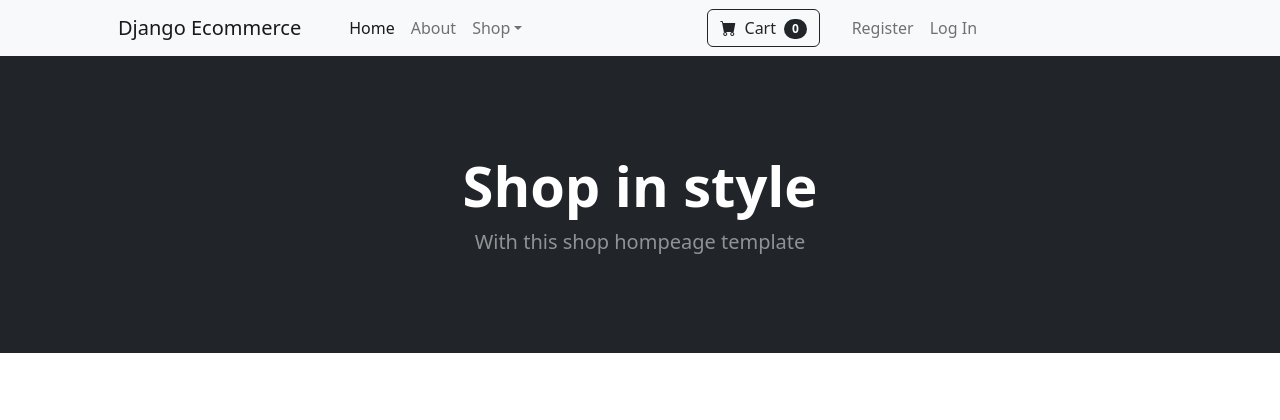
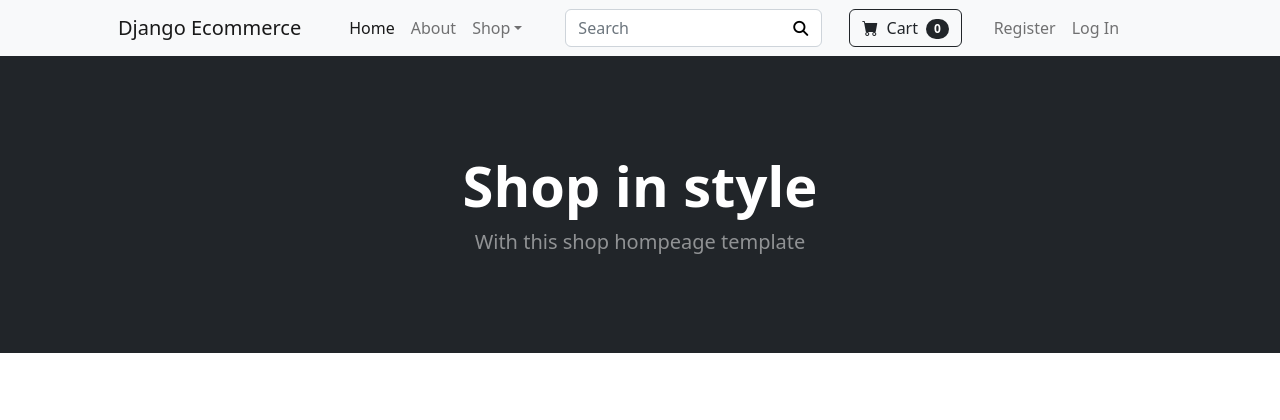
Before and after one commit to GeorgiDN/Ecommerse-with-Django, a Django app: page / in a window 1280 px wide. Shown: the top 420 px of the page. Run offline with Django 5.2, Linux system fonts and the light colour scheme; data that the repository does not hold is empty; some libraries are stand-ins or nearby versions.

Commit message:
feat(searchform): add searchform for products

```diff
--- /dev/null
+++ b/ecommerseApp/ecommerseApp/common/context_processors.py
@@ -0,0 +1,5 @@
+from .forms import SearchForm
+
+
+def search_form(request):
+    return {'search_form': SearchForm(request.GET)}
--- /dev/null
+++ b/ecommerseApp/ecommerseApp/common/forms.py
@@ -0,0 +1,15 @@
+from django import forms
+
+
+class SearchForm(forms.Form):
+    search_term = forms.CharField(
+        required=False,
+        widget=forms.TextInput(
+            attrs={'placeholder': 'Search',
+                   'class': 'form-control'}
+        )
+    )
+
+    def __init__(self, *args, **kwargs):
+        super().__init__(*args, **kwargs)
+        self.fields['search_term'].label = ''
--- a/ecommerseApp/ecommerseApp/store/views.py
+++ b/ecommerseApp/ecommerseApp/store/views.py
@@ -1,7 +1,9 @@
+from django.db.models import Q
 from django.shortcuts import render, get_object_or_404
 from django.views import View
 from django.views.generic import ListView, DetailView
 
+from ecommerseApp.common.forms import SearchForm
 from ecommerseApp.store.models import Product, Category
 
 
@@ -13,6 +15,23 @@ class ProductListView(ListView):
     model = Product
     template_name = 'store/home.html'
     context_object_name = 'products'
+
+    def get_context_data(self, **kwargs):
+        context = super().get_context_data(**kwargs)
+        context["search_form"] = SearchForm(self.request.GET)
+        return context
+
+    def get_queryset(self):
+        queryset = super().get_queryset()
+        search_term = self.request.GET.get('search_term')
+
+        if search_term:
+            queryset = queryset.filter(
+                Q(name__icontains=search_term) |
+                Q(description__icontains=search_term)
+            )
+
+        return queryset
 
 
 class ProductDetailView(DetailView):
--- /dev/null
+++ b/ecommerseApp/static/css/layout.css
@@ -0,0 +1,16 @@
+.searchbar {
+    position: relative;
+    align-items: center;
+    z-index: 2;
+    padding-bottom: 50px !important;
+}
+
+.search-btn {
+    border: none;
+    background-color: transparent;
+    position: relative;
+    right: 35px;
+    cursor: pointer;
+    font-size: 15px;
+    z-index: 1;
+}
--- a/ecommerseApp/static/css/styles.css
+++ b/ecommerseApp/static/css/styles.css
@@ -2,3 +2,4 @@
 @import './accounts.css';
 @import 'cart.css';
 @import 'product.css';
+@import 'layout.css';
--- /dev/null
+++ b/ecommerseApp/templates/common/search-form.html
@@ -0,0 +1,6 @@
+<form class="searchbar d-flex" method="get" action="{% url 'home' %}">
+    {{ search_form }}
+    <button class="search-btn">
+        <i class="fa-solid fa-magnifying-glass"></i>
+    </button>
+</form>
--- a/ecommerseApp/templates/store/base.html
+++ b/ecommerseApp/templates/store/base.html
@@ -12,6 +12,7 @@
         <link rel="icon" type="image/x-icon" href="{% static 'assets/favicon.ico' %}" />
         <!-- Bootstrap icons-->
         <link href="https://cdn.jsdelivr.net/npm/bootstrap-icons@1.5.0/font/bootstrap-icons.css" rel="stylesheet" />
+        <link rel="stylesheet" href="https://cdnjs.cloudflare.com/ajax/libs/font-awesome/6.4.2/css/all.min.css">
         <!-- Core theme CSS (includes Bootstrap)-->
         <link href="{% static 'css/styles.css' %}" rel="stylesheet" />
         <script src="https://code.jquery.com/jquery-3.7.1.min.js"
--- a/ecommerseApp/templates/store/navbar.html
+++ b/ecommerseApp/templates/store/navbar.html
@@ -37,7 +37,8 @@
                 </li>
             </ul>
             <form class="d-flex">
-                <a href="{% url 'cart_summary' %}" class="btn btn-outline-dark" >
+                {% include 'common/search-form.html' %}
+                <a href="{% url 'cart_summary' %}" class="btn btn-outline-dark ml-2" >
                     <i class="bi-cart-fill me-1"></i>
                     Cart
                     <span class="badge bg-dark text-white ms-1 rounded-pill" id="cart_quantity">
```
